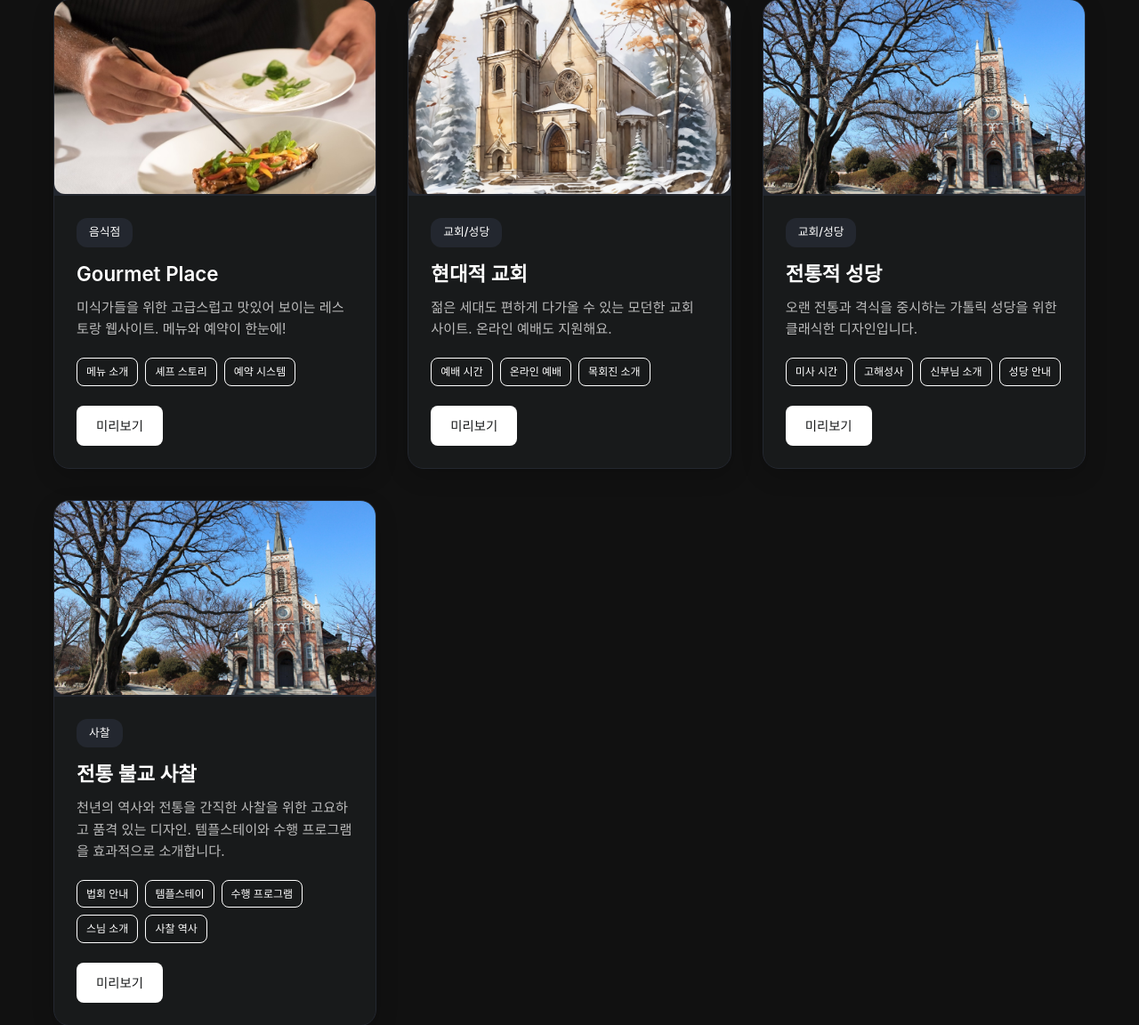
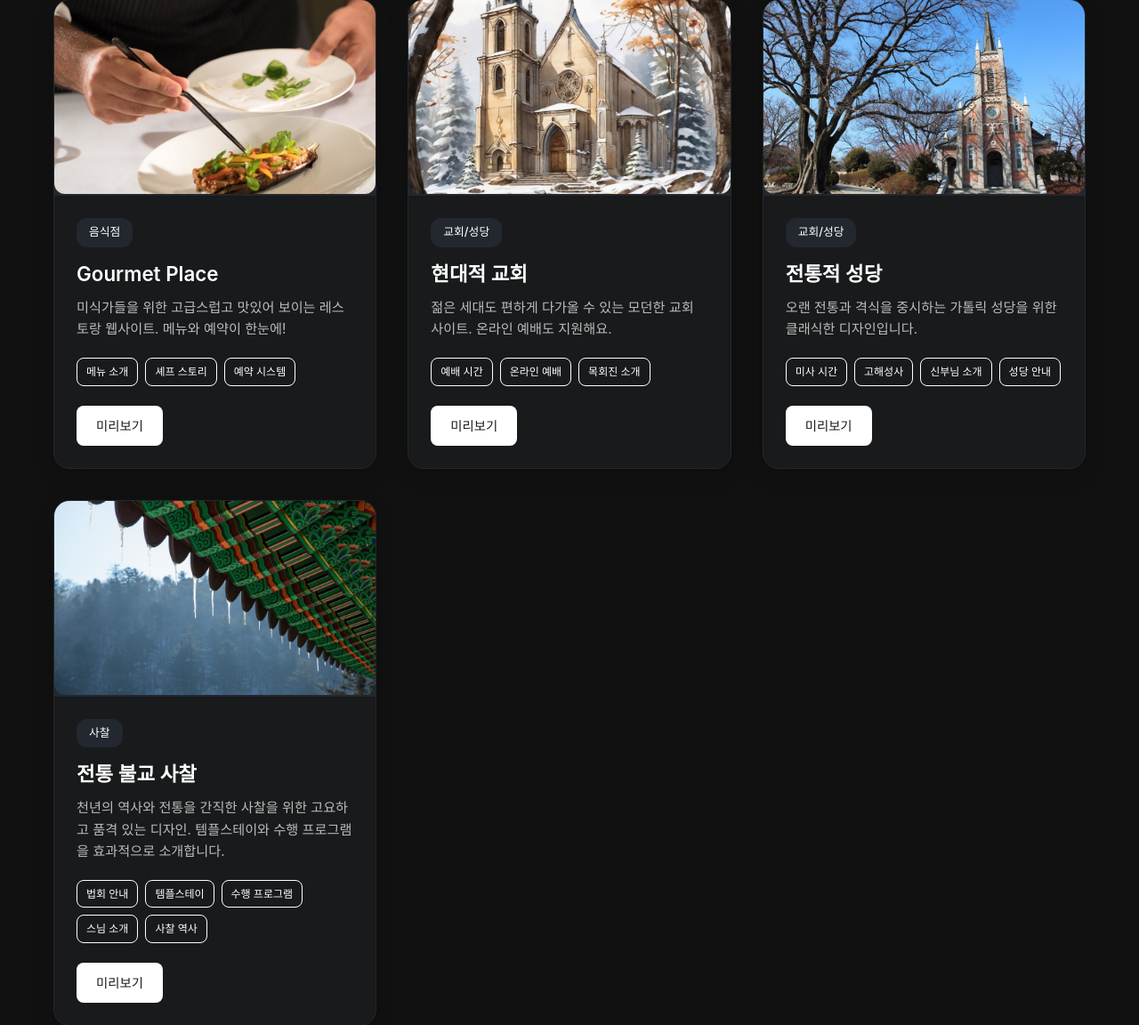
Before and after one commit to HMAKARS/lowestplace, a Django app: page / in a window 1280 px wide. Shown: the part 898-2050 px from the top of the page at 89% size. Run offline with Django 5.2, Linux system fonts and the light colour scheme.

Commit message:
사찰이미지 추가

```diff
--- a/templates/templates_app/home.html
+++ b/templates/templates_app/home.html
@@ -463,7 +463,7 @@
         <!-- 사찰 템플릿 -->
         <div class="template-card" data-category="temple">
             <div class="template-preview">
-                <img src="{% static 'images/seongdang.jpg' %}" alt="사찰 미리보기" class="preview-img">
+                <img src="{% static 'images/sachal.jpg' %}" alt="사찰 미리보기" class="preview-img">
             </div>
             <div class="template-info">
                 <span class="template-category temple">사찰</span>
```
Also changed, not shown: static/images/sachal.jpg (added).
